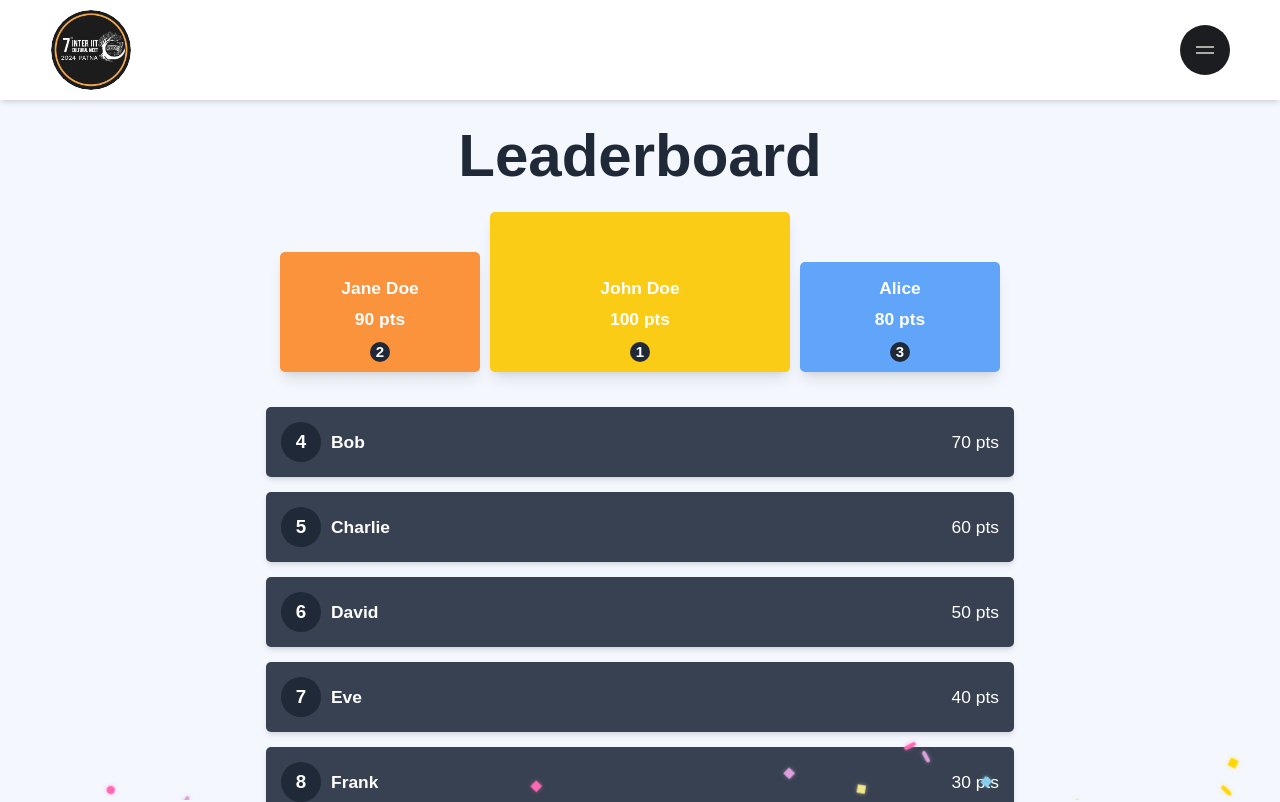
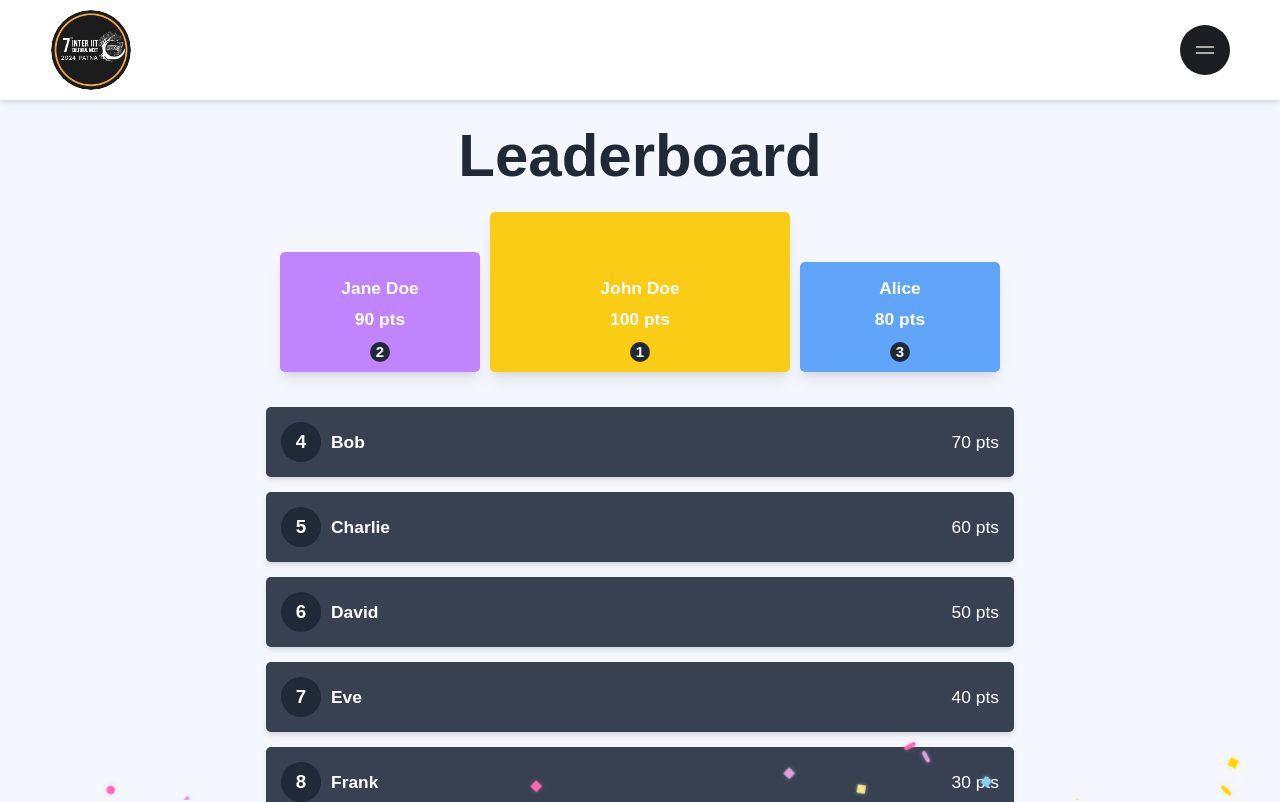
Before and after one commit to AnnonymousBanda/inter-iit-cult-meet-2024, a Next.js app: page /leaderboard in a window 1280 px wide. Shown: the top 802 px of the page. Built offline with nearby package versions, Linux system fonts and the light colour scheme.

Commit message:
refactor: change the color of podium

```diff
--- a/app/leaderboard/page.jsx
+++ b/app/leaderboard/page.jsx
@@ -5,7 +5,7 @@ import Celebration from '../../components/Celebration';
 import { Footer, Loader } from '../../components';
 
 const Podium = ({ topThree }) => {
-    const podiumColors = ['bg-orange-400', 'bg-yellow-400', 'bg-blue-400'];
+    const podiumColors = ['bg-purple-400', 'bg-yellow-400', 'bg-blue-400'];
 
     return (
         <div className="flex justify-center items-end space-x-4 mb-10">
```
